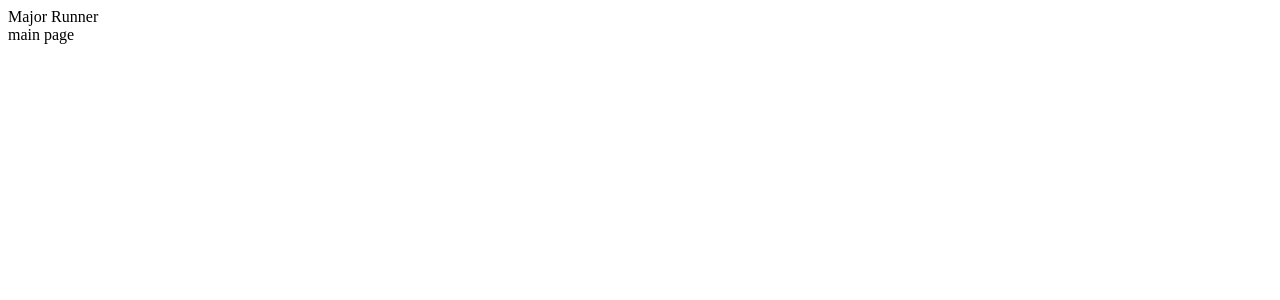
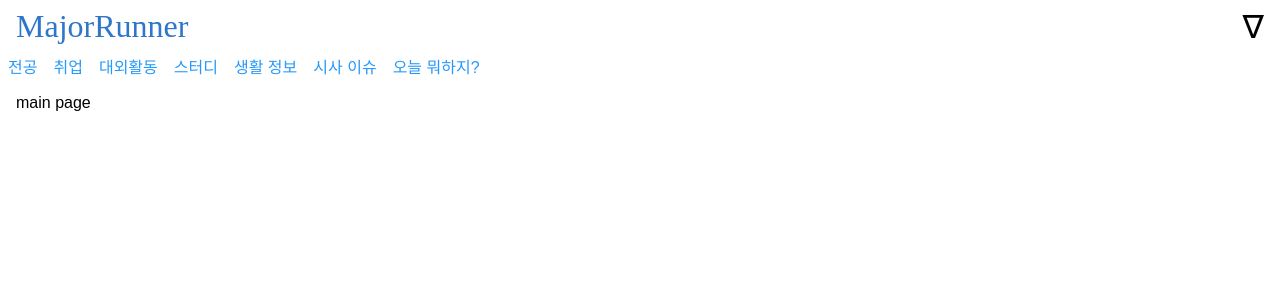
Before and after one commit to hyeonic/major-runner, a Vue app: page /main in a window 1280 px wide. Shown: the top 300 px of the page. Built offline with nearby package versions, Linux system fonts and the light colour scheme.

Commit message:
feat: Add AppHeader.vue And Add ModalDialog.vue
AppHeader 추가
common Modal 추가
reset.css를 포함하여 style추가

```diff
--- a/src/App.vue
+++ b/src/App.vue
@@ -1,14 +1,25 @@
 <template>
   <div id="app">
-    Major Runner
-    <router-view></router-view>
+    <app-header></app-header>
+    <router-view class="section"></router-view>
   </div>
 </template>
 
 <script>
+import AppHeader from '@/components/common/AppHeader.vue';
+
 export default {
   name: 'App',
+  components: {
+    AppHeader,
+  },
 };
 </script>
 
-<style></style>
+<style>
+@import './css/reset.css';
+
+.section {
+  padding: 1rem;
+}
+</style>
--- /dev/null
+++ b/src/components/common/AppHeader.vue
@@ -0,0 +1,133 @@
+<template>
+  <header>
+    <div class="header-container">
+      <div class="logo">
+        <router-link to="/main">MajorRunner</router-link>
+      </div>
+      <span class="user-state" @click="modalControll">&nabla;</span>
+    </div>
+
+    <!-- modal dialog -->
+    <modal-dialog v-if="showModal">
+      <h3 slot="header">MajorRunner</h3>
+      <div slot="body">
+        <div class="action-btn" @click="modalControll">
+          <router-link to="/login">로그인</router-link>
+        </div>
+        <div class="action-btn" @click="modalControll">
+          <router-link to="/signup">회원가입</router-link>
+        </div>
+      </div>
+      <div slot="footer">
+        <div class="close-modal-btn" @click="modalControll">닫기</div>
+      </div>
+    </modal-dialog>
+
+    <!-- global navigation -->
+    <div class="gnb">
+      <ul class="gnb-ul">
+        <li class="gnb-li" v-for="(category, index) in categorys" :key="index">
+          <router-link :to="category.path">{{ category.name }}</router-link>
+        </li>
+      </ul>
+    </div>
+  </header>
+</template>
+
+<script>
+import ModalDialog from '@/components/common/ModalDialog.vue';
+
+export default {
+  data() {
+    return {
+      categorys: [
+        { name: '전공', path: '/category/major' },
+        { name: '취업', path: '/category/employment' },
+        { name: '대외활동', path: '/category/activity' },
+        { name: '스터디', path: '/category/study' },
+        { name: '생활 정보', path: '/category/life' },
+        { name: '시사 이슈', path: '/category/issue' },
+        { name: '오늘 뭐하지?', path: '/category/today' },
+      ],
+      showModal: false,
+    };
+  },
+  methods: {
+    modalControll() {
+      if (this.showModal !== false) {
+        this.showModal = false;
+      } else {
+        this.showModal = true;
+      }
+    },
+  },
+  components: {
+    ModalDialog,
+  },
+};
+</script>
+
+<style scoped>
+.header-container {
+  padding: 0.5rem 0;
+  display: flex;
+}
+
+.logo {
+  margin-right: auto;
+  margin-left: 1rem;
+}
+
+.logo > a {
+  font-size: 2rem;
+  color: #2d76c9;
+  font-family: Berlin Sans FB;
+}
+
+.user-state {
+  margin-left: auto;
+  margin-right: 1rem;
+  font-size: 2rem;
+}
+
+.gnb-ul {
+  display: flex;
+  white-space: nowrap;
+  overflow-x: auto;
+  overflow-y: hidden;
+  text-align: center;
+}
+
+.gnb-li > a {
+  color: #2699fb;
+  padding: 0.5rem 0.5rem;
+}
+
+.gnb-ul::-webkit-scrollbar {
+  display: none; /* Chrome, Safari, Opera*/
+}
+
+.action-btn > a {
+  display: inline-block;
+  width: 100%;
+  border: 1px solid #2699fb;
+  border-radius: 20px;
+  margin: 0.4rem 0;
+  padding: 0.5rem;
+  text-align: center;
+  background-color: #2699fb;
+  color: antiquewhite;
+}
+
+.close-modal-btn {
+  display: inline-block;
+  width: 100%;
+  border: 1px solid antiquewhite;
+  border-radius: 20px;
+  margin: 0.4rem 0;
+  padding: 0.5rem;
+  text-align: center;
+  background-color: antiquewhite;
+  color: #2699fb;
+}
+</style>
--- /dev/null
+++ b/src/components/common/ModalDialog.vue
@@ -0,0 +1,102 @@
+<template>
+  <transition name="modal">
+    <div class="modal-mask">
+      <div class="modal-wrapper">
+        <div class="modal-container">
+          <!-- Modal header -->
+          <div class="modal-header">
+            <slot name="header">default header</slot>
+          </div>
+
+          <!-- Modal body -->
+          <div class="modal-body">
+            <slot name="body">default body</slot>
+          </div>
+
+          <!-- Modal footer -->
+          <div class="modal-footer">
+            <slot name="footer">
+              default footer
+              <button class="modal-default-button" @click="$emit('close')">
+                OK
+              </button>
+            </slot>
+          </div>
+        </div>
+      </div>
+    </div>
+  </transition>
+</template>
+
+<script>
+export default {
+  name: 'Modal',
+};
+</script>
+
+<style>
+.modal-mask {
+  margin-top: 3rem;
+  position: fixed;
+  z-index: 9998;
+  top: 0;
+  left: 0;
+  width: 100%;
+  height: 100%;
+  background-color: rgba(0, 0, 0, 0.1);
+  transition: opacity 0.3s ease;
+}
+
+.modal-wrapper {
+  margin-top: 5%;
+  height: 100%;
+}
+
+.modal-container {
+  width: 70%;
+  margin: 0px auto;
+  padding: 1rem;
+  background-color: #fff;
+  border-radius: 20px;
+  box-shadow: 0 2px 8px rgba(0, 0, 0, 0.33);
+  transition: all 0.3s ease;
+}
+
+.modal-header h3 {
+  width: 100%;
+  margin-top: 0;
+  text-align: center;
+  color: #2d76c9;
+}
+
+.modal-body {
+  margin: 20px 0;
+}
+
+.modal-default-button {
+  float: right;
+}
+
+/*
+ * The following styles are auto-applied to elements with
+ * transition="modal" when their visibility is toggled
+ * by Vue.js.
+ *
+ * You can easily play with the modal transition by editing
+ * these styles.
+ */
+
+.modal-enter {
+  opacity: 0;
+}
+
+.modal-leave-active {
+  opacity: 0;
+}
+
+.modal-enter .modal-container,
+.modal-leave-active .modal-container {
+  -webkit-transform: scale(1.1);
+  transform: scale(1.1);
+}
+</style>
--- /dev/null
+++ b/src/css/reset.css
@@ -0,0 +1,54 @@
+html,
+body {
+	height: 100%;
+	margin: 0;
+	padding: 0;
+	border: 0;
+	font-size: 100%;
+	font: inherit;
+	vertical-align: baseline;
+	font-family: Arial;
+}
+
+h1,
+h2,
+p,
+ul {
+	margin: 0;
+	padding: 0;
+}
+
+a {
+    text-decoration: none;
+}
+
+a:hover {
+    text-decoration: underline;
+}
+
+input,
+select,
+textarea {
+	border: 0;
+	padding: 0;
+	margin: 0;
+	background: transparent;
+	resize: none;
+}
+
+li {
+	list-style: none;
+}
+
+button {
+	font-family: inherit;
+	font-size: 90%;
+	margin: 0;
+	cursor: pointer;
+}
+
+*,
+*:after,
+*:before {
+	box-sizing: border-box;
+}
```
